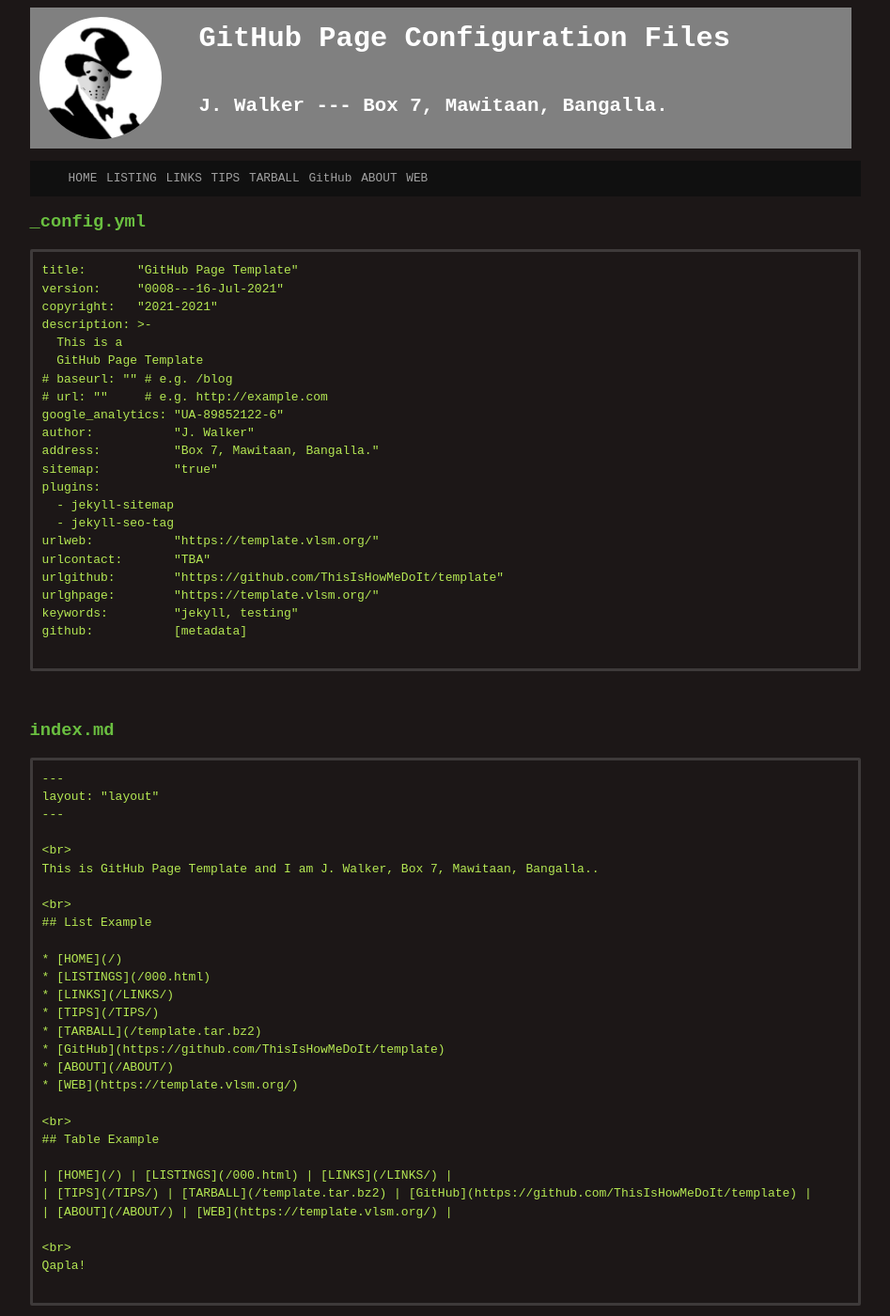
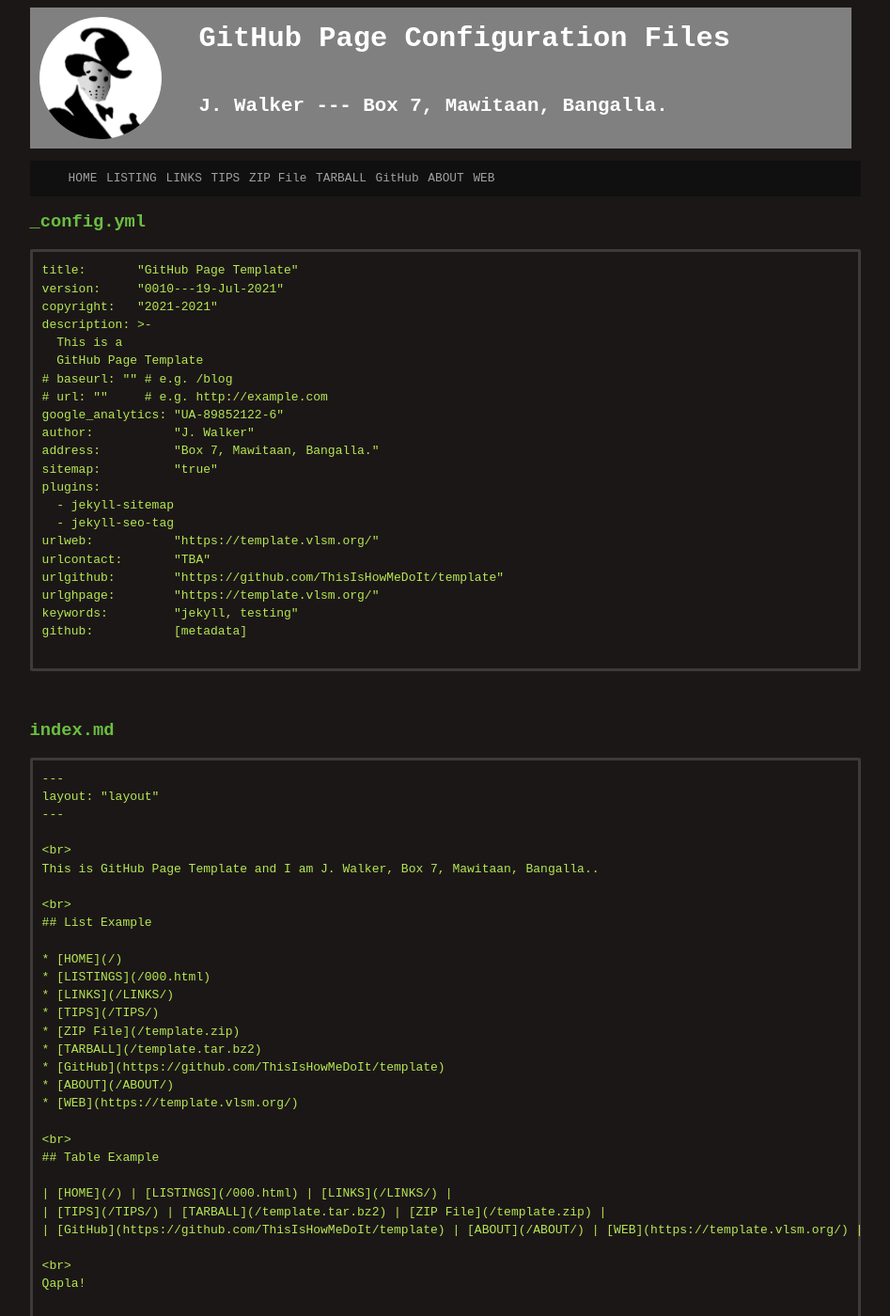
Before and after one commit to virdianhrn/template, a Jekyll site: the page built from 000.md, in a window 1280 px wide and 1400 px high. Shown: the whole window at 94% size, without its empty margins (166-1113 px from the left). Built offline with Jekyll 4.4.1, drawn with Linux system fonts in a browser that asks for light colours; some of the changed text lies outside the part shown.

Commit message:
modified:   000.md modified:   Makefile modified:   _config.yml modified:   _includes/navbar.html modified:   index.md modified:   template.tar.bz2 new file:   template.zip

````diff
--- a/000.md
+++ b/000.md
@@ -7,7 +7,7 @@
 
 ```
 title:       "GitHub Page Template"
-version:     "0008---16-Jul-2021"
+version:     "0010---19-Jul-2021"
 copyright:   "2021-2021"
 description: >-
   This is a
@@ -48,6 +48,7 @@
 * [LISTINGS]({{ site.baseurl }}/000.html)
 * [LINKS]({{ site.baseurl }}/LINKS/)
 * [TIPS]({{ site.baseurl }}/TIPS/)
+* [ZIP File]({{ site.baseurl }}/template.zip)
 * [TARBALL]({{ site.baseurl }}/template.tar.bz2)
 * [GitHub]({{ site.urlgithub }})
 * [ABOUT]({{ site.baseurl }}/ABOUT/)
@@ -57,8 +58,8 @@
 ## Table Example
 
 | [HOME]({{ site.baseurl }}/) | [LISTINGS]({{ site.baseurl }}/000.html) | [LINKS]({{ site.baseurl }}/LINKS/) |
-| [TIPS]({{ site.baseurl }}/TIPS/) | [TARBALL]({{ site.baseurl }}/template.tar.bz2) | [GitHub]({{ site.urlgithub }}) |
-| [ABOUT]({{ site.baseurl }}/ABOUT/) | [WEB]({{ site.urlweb }}) |
+| [TIPS]({{ site.baseurl }}/TIPS/) | [TARBALL]({{ site.baseurl }}/template.tar.bz2) | [ZIP File]({{ site.baseurl }}/template.zip) |
+| [GitHub]({{ site.urlgithub }}) | [ABOUT]({{ site.baseurl }}/ABOUT/) | [WEB]({{ site.urlweb }}) |
 
 <br>
 Qapla!
@@ -210,6 +211,7 @@
 ### Makefile
 
 ```
+# REV05 Mon 19 Jul 2021 13:44:09 WIB
 # REV04 Sun 04 Jul 2021 13:39:01 WIB
 # REV02 Tue 15 Jun 2021 11:10:46 WIB
 # REV01 Fri 12 Mar 13:42:23 WIB 2021
@@ -223,6 +225,7 @@
 	assets/css/style.css assets/scripts/includeScript.py
 	python assets/scripts/includeScript.py < 000.pmd > 000.md
 	tar cfj ./template.tar.bz2 _config.yml .dojekyll .gitignore .template Gemfile LICENSE Makefile *.ico *.md *.pmd assets/ _includes/ _layouts/ SandBox/
+	zip -r ./template.zip _config.yml .dojekyll .gitignore .template Gemfile LICENSE Makefile *.ico *.md *.pmd assets/ _includes/ _layouts/ SandBox/
 
 .phony: ALL
 
@@ -271,6 +274,7 @@
     <li class='listitem'><a href='{{ site.baseurl }}/000.html'>LISTING</a></li>
     <li class='listitem'><a href='{{ site.baseurl }}/LINKS/'>LINKS</a></li>
     <li class='listitem'><a href='{{ site.baseurl }}/TIPS/'>TIPS</a></li>
+    <li class='listitem'><a href='{{ site.baseurl }}/template.zip'>ZIP File</a></li>
     <li class='listitem'><a href='{{ site.baseurl }}/template.tar.bz2'>TARBALL</a></li>
     <li class='listitem'><a href='{{ site.urlgithub }}'>GitHub</a></li>
     <li class='listitem'><a href='{{ site.baseurl }}/ABOUT/'>ABOUT</a></li>
--- a/_config.yml
+++ b/_config.yml
@@ -1,5 +1,5 @@
 title:       "GitHub Page Template"
-version:     "0008---16-Jul-2021"
+version:     "0010---19-Jul-2021"
 copyright:   "2021-2021"
 description: >-
   This is a
--- a/_includes/navbar.html
+++ b/_includes/navbar.html
@@ -9,6 +9,7 @@
     <li class='listitem'><a href='{{ site.baseurl }}/000.html'>LISTING</a></li>
     <li class='listitem'><a href='{{ site.baseurl }}/LINKS/'>LINKS</a></li>
     <li class='listitem'><a href='{{ site.baseurl }}/TIPS/'>TIPS</a></li>
+    <li class='listitem'><a href='{{ site.baseurl }}/template.zip'>ZIP File</a></li>
     <li class='listitem'><a href='{{ site.baseurl }}/template.tar.bz2'>TARBALL</a></li>
     <li class='listitem'><a href='{{ site.urlgithub }}'>GitHub</a></li>
     <li class='listitem'><a href='{{ site.baseurl }}/ABOUT/'>ABOUT</a></li>
````
Also changed, not shown: index.md (+3 -2 lines), 3 other files.
